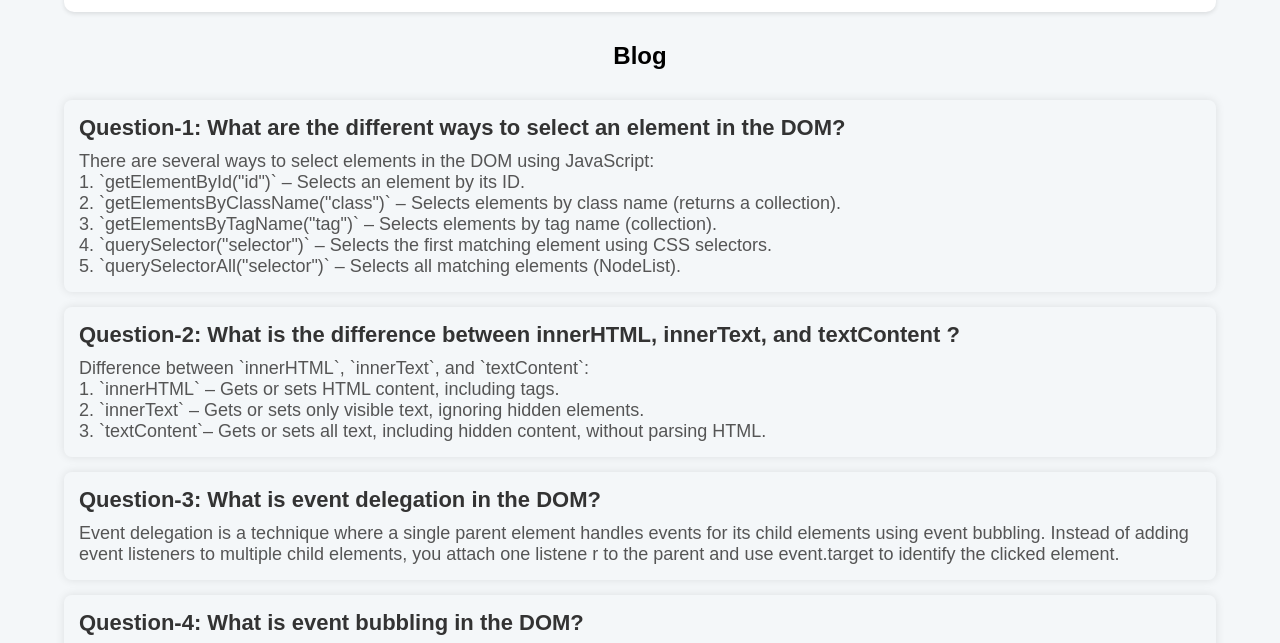
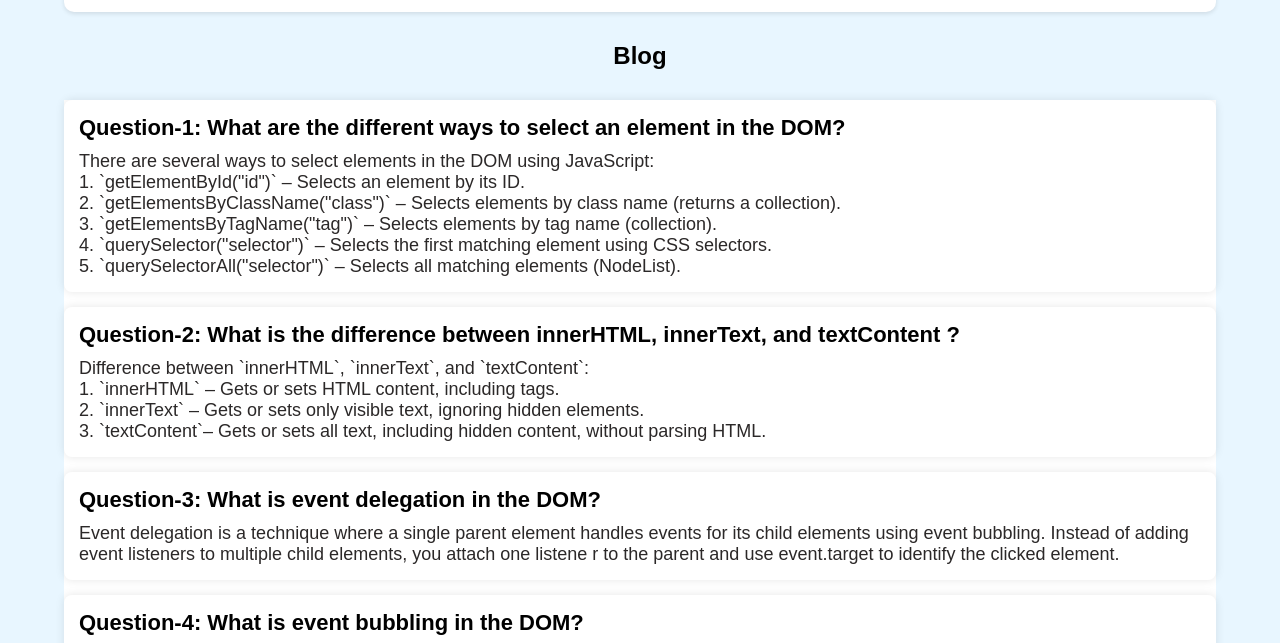
Before and after one commit to Najnin76/Assignment-5, a plain HTML site: page index2.html in a window 1280 px wide. Shown: the part 94-737 px from the top of the page. Drawn offline with Linux system fonts and the light colour scheme.

Commit message:
color change

```diff
--- a/DevBoard.js
+++ b/DevBoard.js
@@ -7,7 +7,6 @@ function formatDate() {
 }
 
 document.getElementById('currentDate').textContent = formatDate();
-
 
 
     //Alert//
--- a/style2.css
+++ b/style2.css
@@ -9,7 +9,7 @@ body {
   font-family: sans-serif;
   margin: 0;
   padding: 0;
-  background-color: #f4f7f9;
+  background-color: #e8f6ff;
   gap: 20px;
 }
 .container {
@@ -17,6 +17,7 @@ body {
     max-width: 1300px;
     margin: 20px auto;
     border-radius: 10px;
+
   }
 .header {
     background-color: white;
@@ -62,11 +63,12 @@ body {
     align-items: center;
     margin-top: 30px;
     text-align: start;
+    background: #ffff;
 }
 
 .questions-section h2 {
     font-size: 30px;
-    background: #f4f7f9;
+    background: #ffffff;
 
 }
 
@@ -79,11 +81,11 @@ body {
 
 .question h4 {
     font-size: 22px;
-    color: #333;
+    color: #000000;
 }
 
 .answer {
     font-size: 18px;
-    color: #555;
+    color: #2b2828;
     margin-top: 10px;
 }
```
